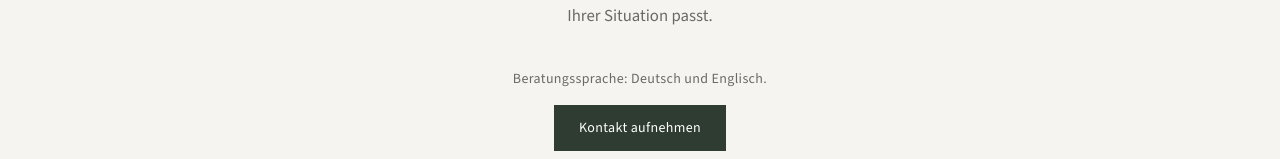
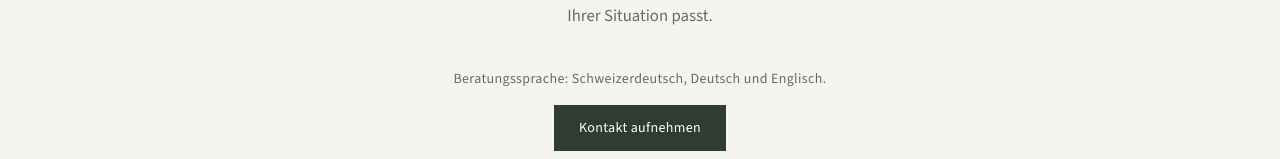
Before and after one commit to Cdinetam/WeitSinn.ch, a Next.js app: page / in a window 1280 px wide. Shown: the part 4514-4673 px from the top of the page. Built offline with nearby package versions, Linux system fonts and the light colour scheme.

Commit message:
List Schweizerdeutsch among counselling languages
Update the contact line to Schweizerdeutsch, Deutsch und Englisch.

Co-authored-by: Cdinetam <Cdinetam@users.noreply.github.com>

```diff
--- a/src/components/Kontakt.tsx
+++ b/src/components/Kontakt.tsx
@@ -17,7 +17,7 @@ export function Kontakt() {
 
           <div className="mt-10 space-y-4">
             <p className="text-sm tracking-wide text-foreground-muted">
-              Beratungssprache: Deutsch und Englisch.
+              Beratungssprache: Schweizerdeutsch, Deutsch und Englisch.
             </p>
             <a
               href="mailto:kontakt@weitsinn.ch"
```
